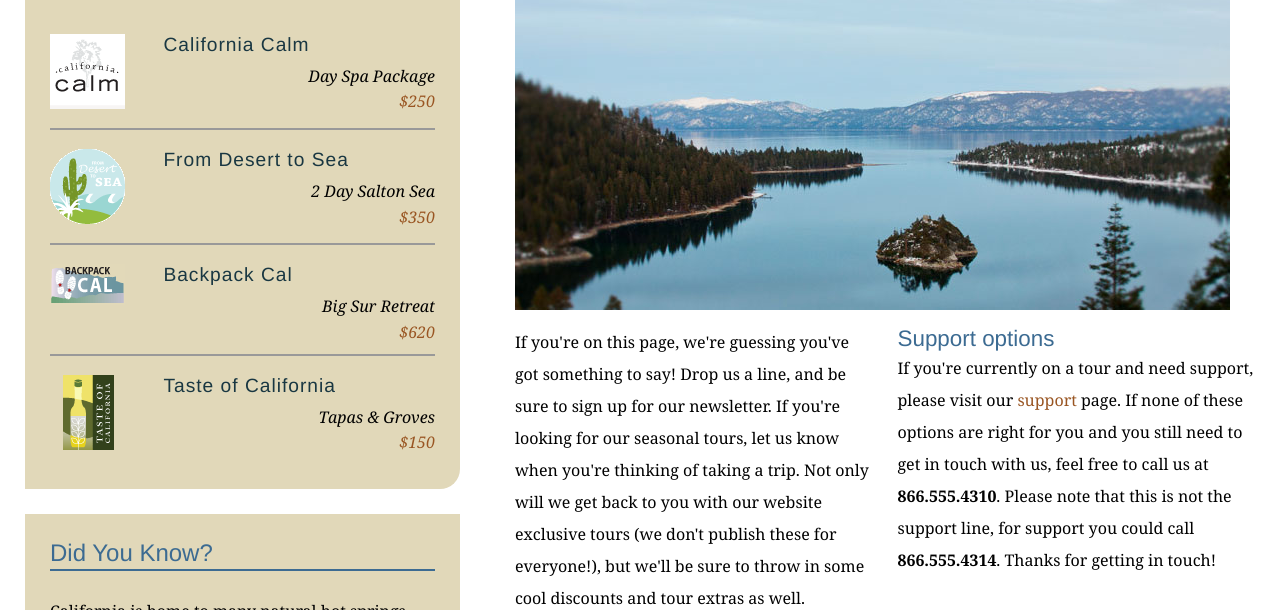
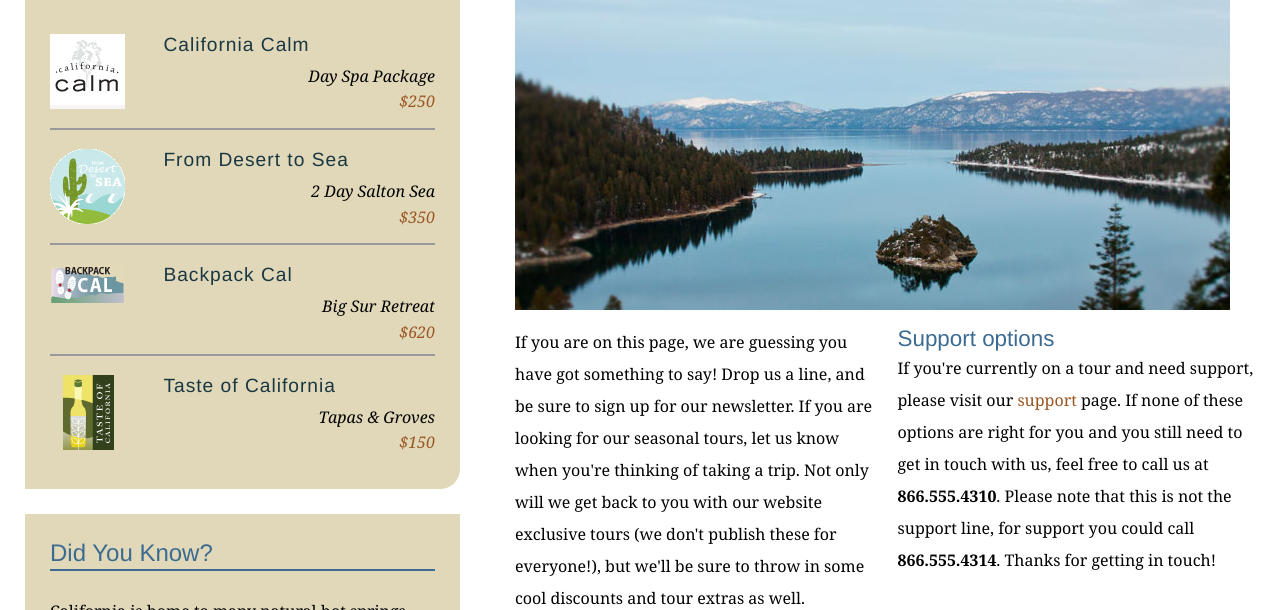
Before and after one commit to luckybehera/test_repo, a plain HTML site: page contact.html in a window 1280 px wide. Shown: the part 342-952 px from the top of the page. Drawn offline with Linux system fonts and the light colour scheme.

Commit message:
removed contraction from contact page

```diff
--- a/contact.html
+++ b/contact.html
@@ -68,7 +68,7 @@
           <h1>Get in touch</h1>
           <img src="assets/images/emerald_bay.jpg" alt="Beautiful Lake Tahoe" class="articleImage" />
           <div class="multiCol">
-            <p>If you're on this page, we're guessing you've got something to say! Drop us a line, and be sure to sign up for our newsletter. If you're looking for our seasonal tours,  let us know when you're thinking of taking a trip. Not only will we get back to you with our website exclusive tours (we don't publish these for everyone!), but we'll be sure to throw in some cool discounts and tour extras as well.</p>
+            <p>If you are on this page, we are guessing you have got something to say! Drop us a line, and be sure to sign up for our newsletter. If you are looking for our seasonal tours,  let us know when you're thinking of taking a trip. Not only will we get back to you with our website exclusive tours (we don't publish these for everyone!), but we'll be sure to throw in some cool discounts and tour extras as well.</p>
 
             <h2>Support options</h2>
             <p>If you're currently on a tour and need support, please visit our <a href="support.html">support</a> page. If none of these options are right for you and you still need to get in touch with us, feel free to call us at<span class="phone"> <strong>866.555.4310</strong>. Please note that this is not the support line, for support you could call </span><strong>866.555.4314</strong>. Thanks for getting in touch!</p>
```
